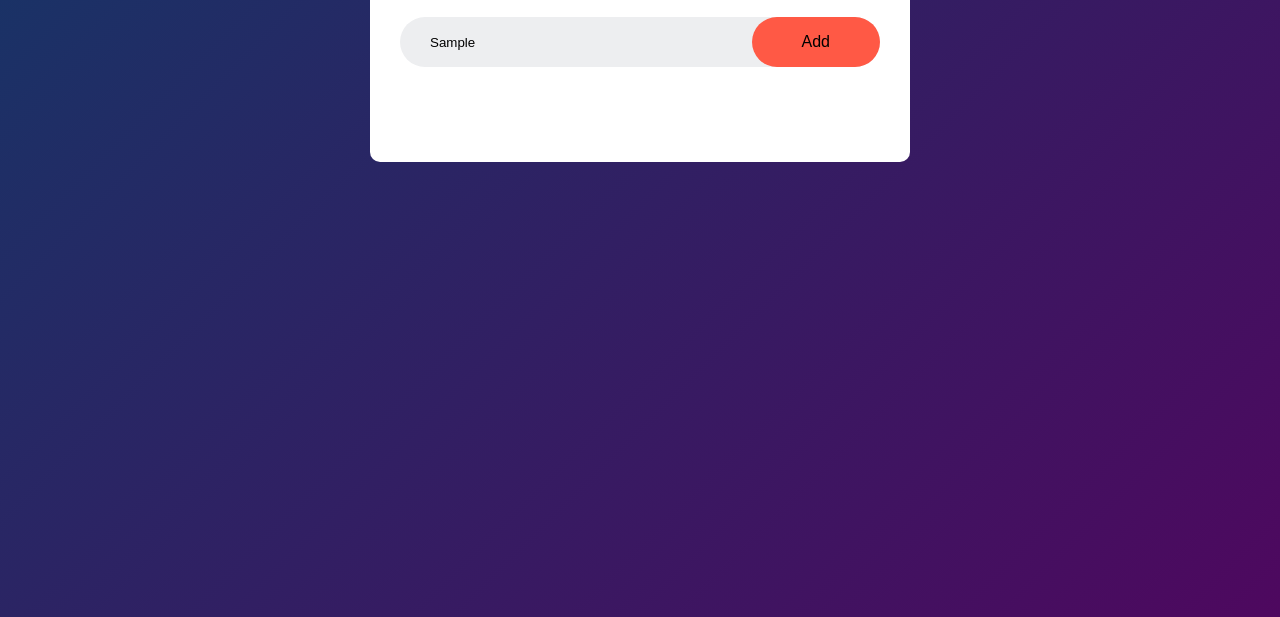
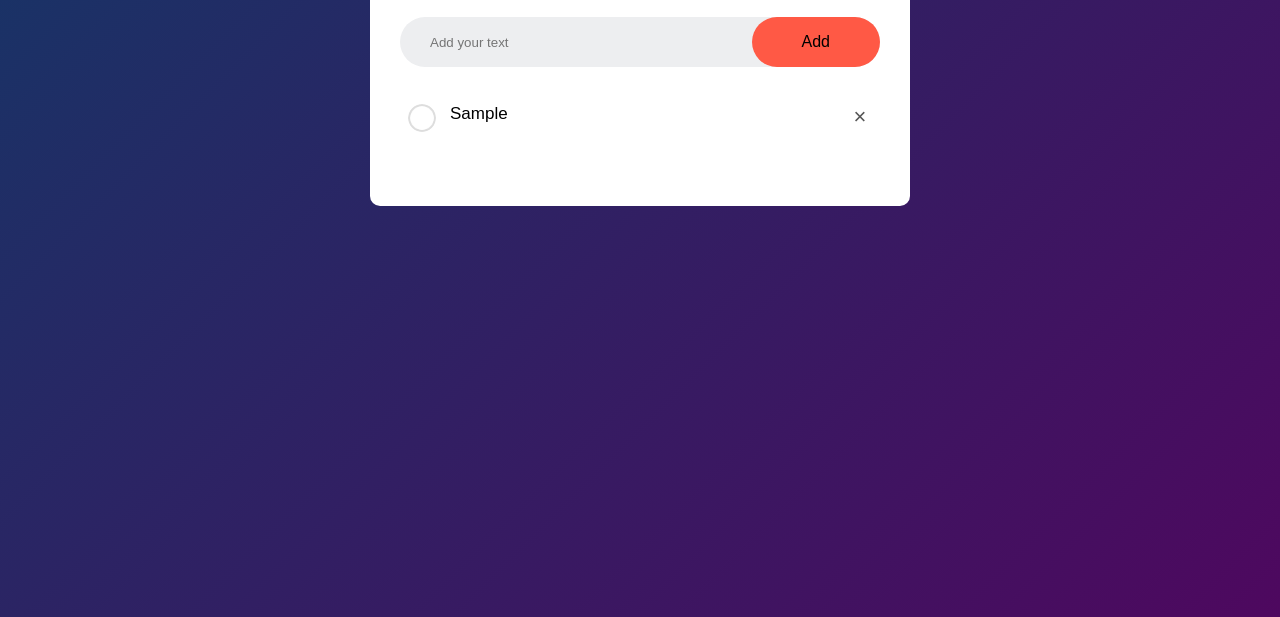
Before and after one commit to isurudotxyz/to-do-list, a plain HTML site: page index.html in a window 1280 px wide. Both pictures are taken after typing "Sample" into the empty fields and a click on the button "Add". Shown: the part 183-800 px from the top of the page. Drawn offline with Linux system fonts and the light colour scheme.

Commit message:
add object in list

```diff
--- a/index.html
+++ b/index.html
@@ -17,7 +17,7 @@
             id="input-box"
             placeholder="Add your text"
           />
-          <button>Add</button>
+          <button onclick="addTask()">Add</button>
         </div>
         <ul id="list-container">
           <!-- <li class="checked">Task 1</li>
@@ -26,5 +26,6 @@
         </ul>
       </div>
     </div>
+    <script src="script.js"></script>
   </body>
 </html>
--- a/script.js
+++ b/script.js
@@ -0,0 +1,15 @@
+const inputBox = document.getElementById("input-box");
+const listContainer = document.getElementById("list-container");
+function addTask() {
+  if (inputBox.value === "") {
+    alert("You must write something!");
+  } else {
+    let li = document.createElement("li");
+    li.innerHTML = inputBox.value;
+    listContainer.appendChild(li);
+    let span = document.createElement("span");
+    span.innerHTML = "\u00d7";
+    li.appendChild(span);
+  }
+  inputBox.value = "";
+}
--- a/style.css
+++ b/style.css
@@ -85,3 +85,18 @@ ul li .checked {
 ul li .checked::before {
   background-image: url(images/checked.png);
 }
+ul li span {
+  position: absolute;
+  right: 0;
+  top: 5px;
+  width: 40px;
+  height: 40px;
+  font-size: 22px;
+  color: #555;
+  line-height: 40px;
+  text-align: center;
+  border-radius: 50%;
+}
+ul li span:hover {
+  background: #edeef0;
+}
```
